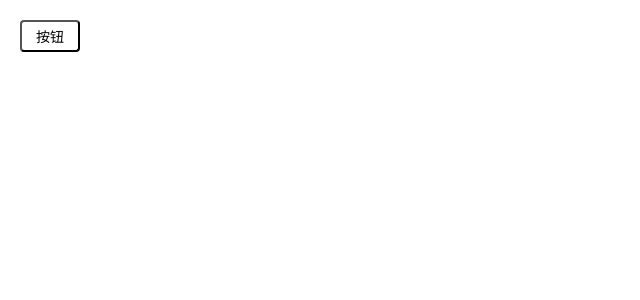
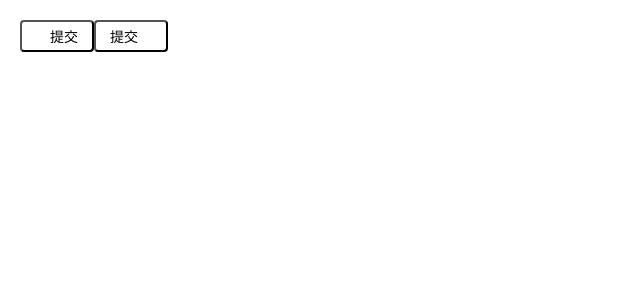
Before and after one commit to IWANABETHATGUY/vue-ui-component, a Vue app: page / in a window 1280 px wide. Shown: the top 300 px of the page, without its empty margins (0-640 px from the left). Built offline with nearby package versions, Linux system fonts and the light colour scheme.

Commit message:
feat: 添加button,icon

```diff
--- a/index.html
+++ b/index.html
@@ -24,11 +24,14 @@
       #app {
         margin: 20px;
       }
+      .icon {
+        height: 1em;
+        width: 1em;
+      }
     </style>
   </head>
   <body>
-    <div id="app">
-      <v-button></v-button>
-    </div>
+    <div id="app"></div>
   </body>
+  <script src="//at.alicdn.com/t/font_1306426_om45i5gu5c9.js"></script>
 </html>
--- /dev/null
+++ b/src/App.vue
@@ -0,0 +1,18 @@
+<template>
+  <div id="app">
+    <v-button icon="setting">提交</v-button>
+    <v-button icon="setting" icon-position="right">提交</v-button>
+  </div>
+</template>
+
+<script>
+import VButton from './button/Button.vue';
+export default {
+  components: {
+    VButton
+  }
+};
+</script>
+
+<style>
+</style>
--- a/src/app.js
+++ b/src/app.js
@@ -1,7 +1,7 @@
 import Vue from 'vue';
-import Button from './button/Button.vue';
-
-Vue.component('v-button', Button);
+import App from './App.vue';
 new Vue({
-  el: '#app',
-});
+  render: h => {
+    return h(App);
+  }
+}).$mount('#app');
--- a/src/button/Button.vue
+++ b/src/button/Button.vue
@@ -1,16 +1,40 @@
 <template>
-  <button class="v-button">按钮</button>
+  <button class="v-button">
+    <svg class="icon" v-if="icon" :style="{order: iconPosition && iconPosition==='right' ?  2: 0}">
+      <use :xlink:href="`#i-${icon}`" />
+    </svg>
+    <slot></slot>
+  </button>
 </template>
 <script>
-export default {};
+export default {
+  props: {
+    icon: {
+      type: String
+    },
+    step: {
+      type: Number
+    },
+    iconPosition: {
+      type: String,
+      validator(value) {
+        return ['left', 'right'].includes(value);
+      }
+    }
+  }
+};
 </script>
 <style lang="scss">
 .v-button {
+  display: inline-flex;
+  justify-content: center;
+  align-items: center;
   font-size: var(--font-size);
   height: var(--button-height);
   padding: 0 1em;
   border-radius: var(--border-radius);
   background: var(--button-bg);
+  vertical-align: middle;
   &:hover {
     border-color: var(--border-color-hover);
   }
```
Also changed, not shown: 1 other file (tests, documents, lock files or other folders).
